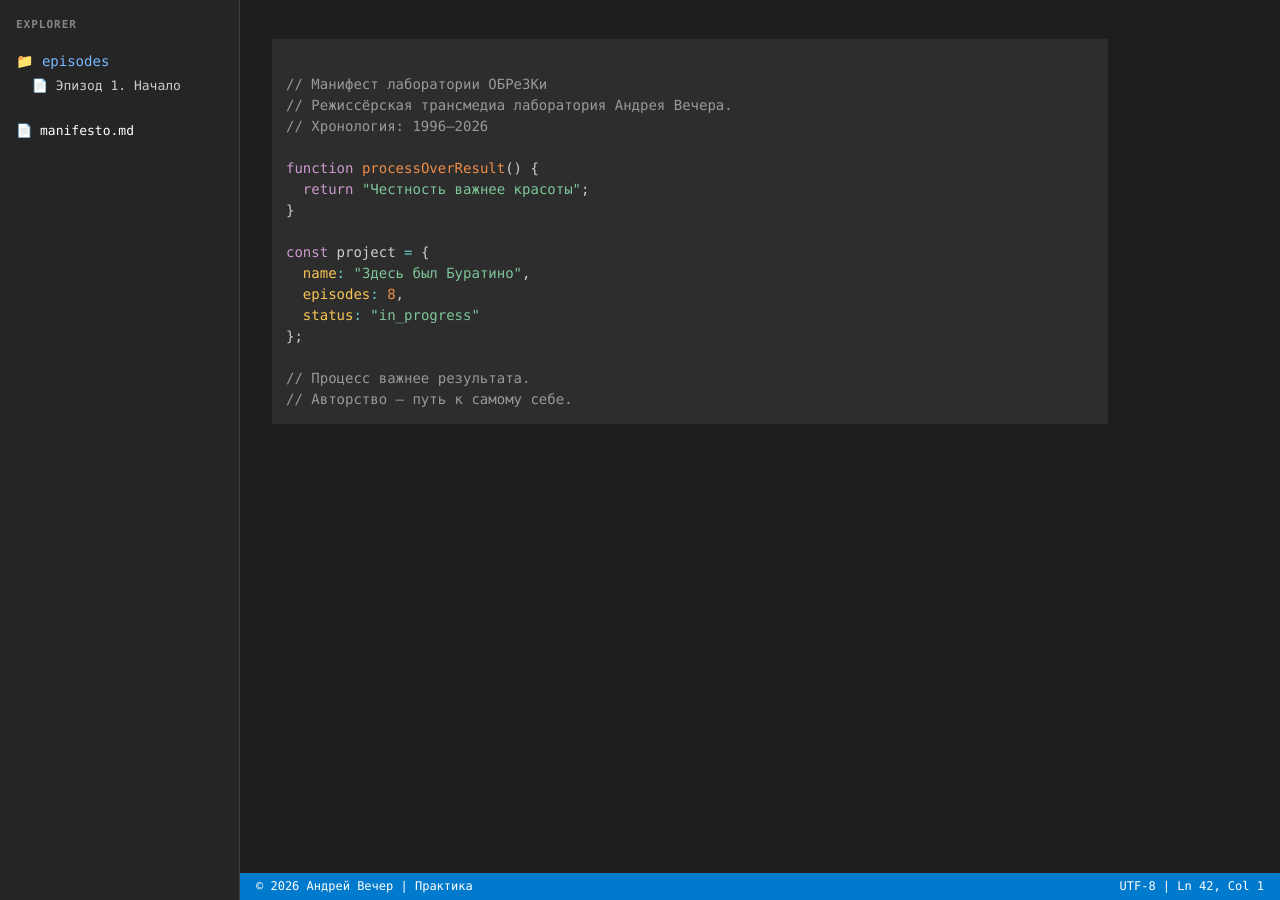
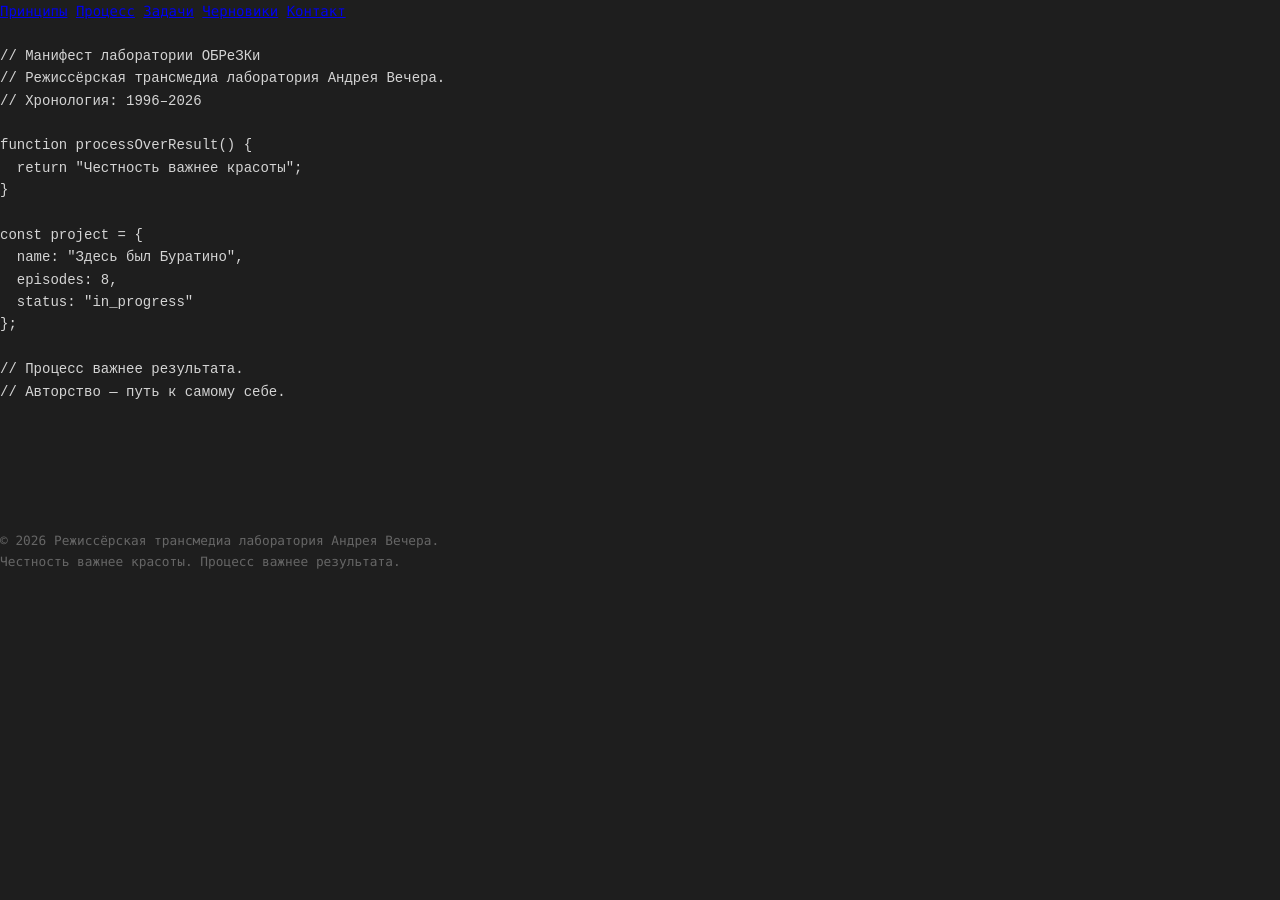
Before and after one commit to avecher/lab, a Jekyll site: the page built from index.md, in a window 1280 px wide. Built offline with Jekyll 4.4.1, drawn with Linux system fonts in a browser that asks for light colours; nearby versions of some CDN libraries.

Commit message:
Update default.html

```diff
--- a/_layouts/default.html
+++ b/_layouts/default.html
@@ -5,39 +5,28 @@
   <meta name="viewport" content="width=device-width, initial-scale=1">
   <title>{{ page.title | default: site.title }}</title>
   <link rel="stylesheet" href="/assets/css/style.css">
-
-  <link rel="stylesheet" href="https://cdnjs.cloudflare.com/ajax/libs/prism/1.29.0/themes/prism-tomorrow.min.css">
-<script src="https://cdnjs.cloudflare.com/ajax/libs/prism/1.29.0/prism.min.js"></script>
-<script src="https://cdnjs.cloudflare.com/ajax/libs/prism/1.29.0/components/prism-javascript.min.js"></script>
 </head>
 <body>
-  <div class="editor-layout">
-    <!-- САЙДБАР -->
-    <aside class="sidebar">
-      <h2>Explorer</h2>
-      <div class="file-tree">
-        <div class="folder">📁 episodes</div>
-        {% for post in site.posts %}
-          <a href="{{ post.url }}" {% if page.url == post.url %}class="active"{% endif %}>
-            &nbsp;&nbsp;📄 {{ post.title }}
-          </a>
-        {% endfor %}
-        <div style="margin-top: 1rem;">
-          <a href="/" {% if page.url == '/' %}class="active"{% endif %}>📄 manifesto.md</a>
-        </div>
-      </div>
-    </aside>
+  <div class="container">
+    <!-- НАВИГАЦИЯ -->
+    <nav>
+      <a href="/">Принципы</a>
+      <a href="/process/">Процесс</a>
+      <a href="/tasks/">Задачи</a>
+      <a href="/drafts/">Черновики</a>
+      <a href="/contact/">Контакт</a>
+    </nav>
 
-    <!-- КОНТЕНТ -->
-    <main class="main-content">
+    <!-- ОСНОВНОЙ КОНТЕНТ -->
+    <main>
       {{ content }}
     </main>
+
+    <!-- ФУТЕР -->
+    <footer style="margin-top: 6rem; padding-top: 2rem; border-top: 1px solid var(--line-color); font-size: 0.8rem; color: #666;">
+      <p>© 2026 Режиссёрская трансмедиа лаборатория Андрея Вечера.</p>
+      <p class="handwritten">Честность важнее красоты. Процесс важнее результата.</p>
+    </footer>
   </div>
-
-  <!-- СТРОКА СОСТОЯНИЯ -->
-  <footer class="status-bar">
-    <span>© 2026 Андрей Вечер | Практика</span>
-    <span>UTF-8 | Ln {{ page.line_count | default: 42 }}, Col 1</span>
-  </footer>
 </body>
 </html>
```
